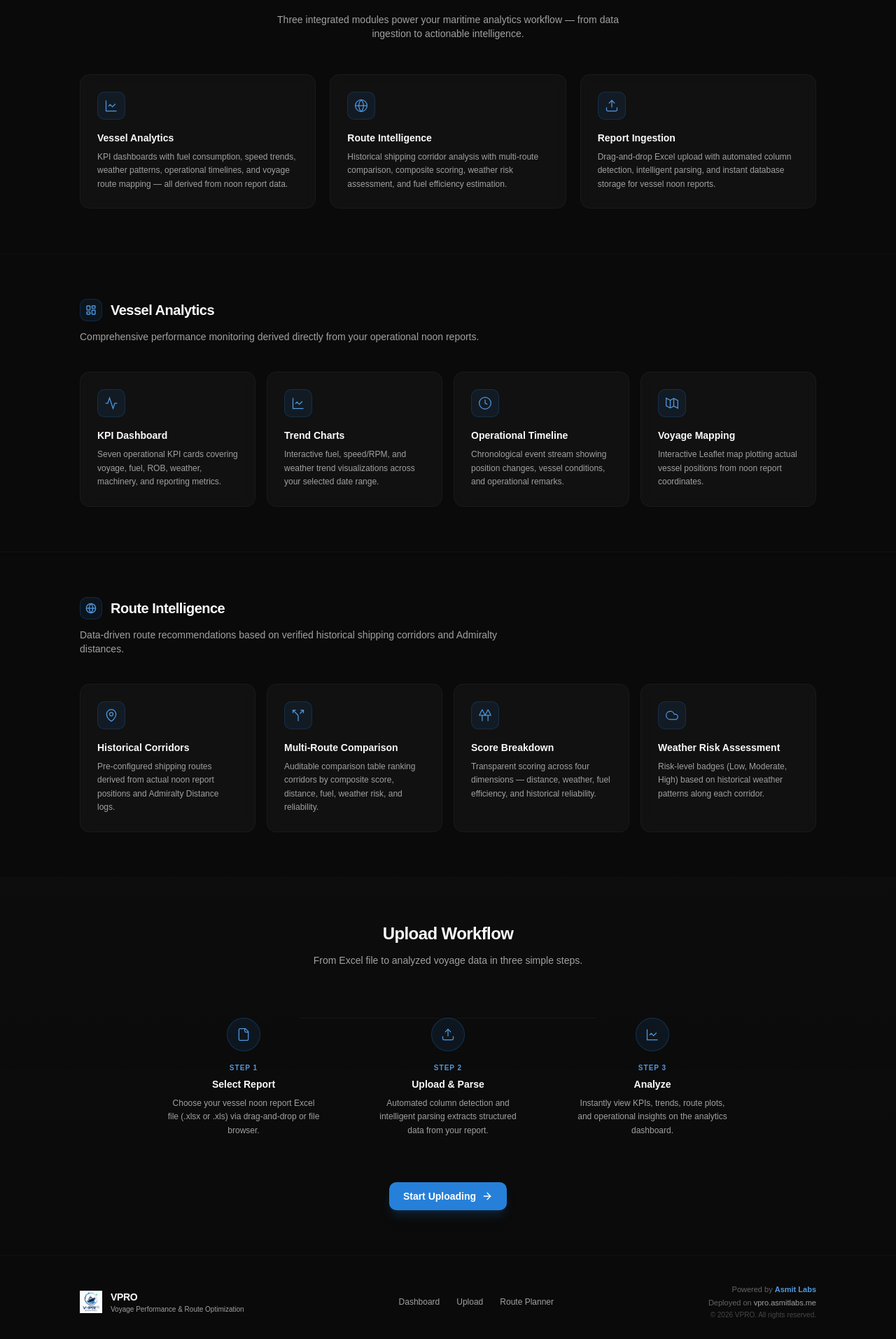
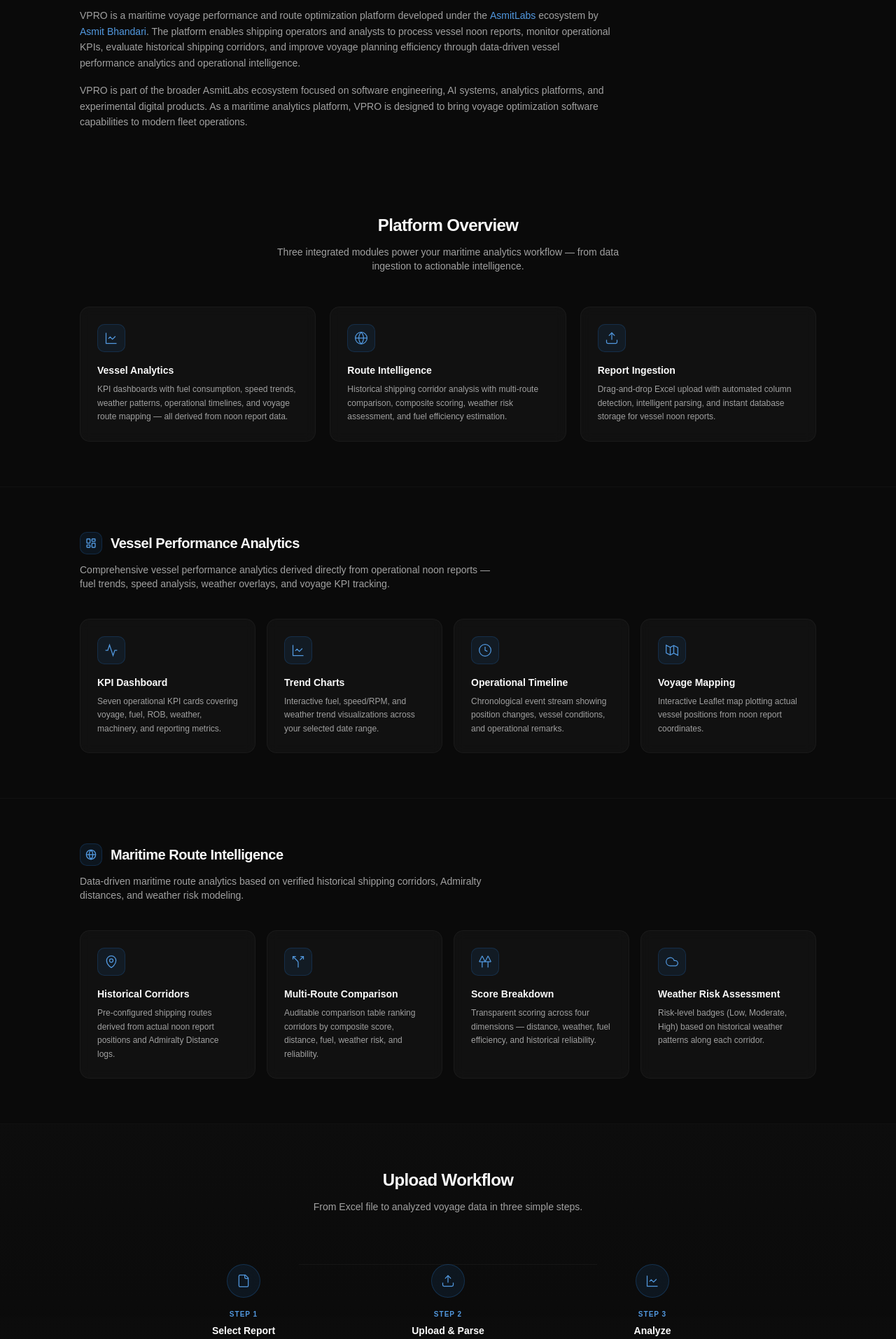
Before and after one commit to AsmitBhandari/Vessel-Performance-System, a React (Vite) app in the folder frontend/: page / in a window 1280 px wide. Shown: the part 867-2780 px from the top of the page at 70% size. Built offline with nearby package versions, Linux system fonts and the light colour scheme; no server answers.

Commit message:
seo(frontend): integrate structured data, meta tags, and entity relationships

```diff
--- a/frontend/index.html
+++ b/frontend/index.html
@@ -5,27 +5,92 @@
     <link rel="icon" type="image/png" href="/logo.png" />
     <link rel="apple-touch-icon" href="/logo.png" />
     <meta name="viewport" content="width=device-width, initial-scale=1.0" />
+    <meta name="theme-color" content="#0f172a" />
+
+    <!-- Robots & Crawlability -->
+    <meta name="robots" content="index, follow" />
+    <meta name="googlebot" content="index, follow" />
+    <link rel="canonical" href="https://vpro.asmitlabs.me/" />
+
+    <!-- Asset Preload -->
+    <link rel="preload" as="image" href="/logo.png" />
 
     <!-- Primary Meta Tags -->
-    <title>VPRO — Voyage Performance &amp; Route Optimization</title>
-    <meta name="title" content="VPRO — Voyage Performance &amp; Route Optimization" />
+    <title>VPRO | Maritime Voyage Performance &amp; Route Optimization Platform</title>
+    <meta name="title" content="VPRO | Maritime Voyage Performance &amp; Route Optimization Platform" />
     <meta name="description" content="VPRO (Voyage Performance &amp; Route Optimization) is a professional maritime analytics platform. Optimize vessel performance, track fuel efficiency trends, ingest noon reports, and plan historical shipping corridors." />
     <meta name="keywords" content="VPRO, vessel performance, voyage optimization, route planning, noon reports, maritime analytics, fuel efficiency, shipping corridors" />
-    <meta name="author" content="Asmit Labs" />
+    <meta name="author" content="Asmit Bhandari — AsmitLabs Ecosystem" />
 
     <!-- Open Graph / Facebook -->
     <meta property="og:type" content="website" />
+    <meta property="og:site_name" content="VPRO" />
     <meta property="og:url" content="https://vpro.asmitlabs.me/" />
-    <meta property="og:title" content="VPRO — Voyage Performance &amp; Route Optimization" />
+    <meta property="og:title" content="VPRO | Maritime Voyage Performance &amp; Route Optimization Platform" />
     <meta property="og:description" content="Optimize vessel performance, track fuel efficiency trends, ingest noon reports, and plan historical shipping corridors." />
     <meta property="og:image" content="https://vpro.asmitlabs.me/logo.png" />
 
     <!-- Twitter -->
     <meta property="twitter:card" content="summary_large_image" />
     <meta property="twitter:url" content="https://vpro.asmitlabs.me/" />
-    <meta property="twitter:title" content="VPRO — Voyage Performance &amp; Route Optimization" />
+    <meta property="twitter:title" content="VPRO | Maritime Voyage Performance &amp; Route Optimization Platform" />
     <meta property="twitter:description" content="Optimize vessel performance, track fuel efficiency trends, ingest noon reports, and plan historical shipping corridors." />
     <meta property="twitter:image" content="https://vpro.asmitlabs.me/logo.png" />
+
+    <!-- Future SEO Architecture Comments:
+         - Future SEO enhancement: Consider React Helmet or SSR migration for route-level metadata.
+         - Future improvement: Next.js or Astro migration could improve route indexing performance.
+    -->
+
+    <!-- Structured Data: SoftwareApplication -->
+    <script type="application/ld+json">
+    {
+      "@context": "https://schema.org",
+      "@type": "SoftwareApplication",
+      "name": "VPRO",
+      "applicationCategory": "BusinessApplication",
+      "operatingSystem": "Web",
+      "url": "https://vpro.asmitlabs.me",
+      "creator": {
+        "@type": "Person",
+        "name": "Asmit Bhandari",
+        "url": "https://asmitlabs.me"
+      },
+      "publisher": {
+        "@type": "Organization",
+        "name": "AsmitLabs",
+        "url": "https://asmitlabs.me"
+      },
+      "description": "VPRO is a maritime voyage performance and route optimization platform for vessel analytics, fuel efficiency monitoring, noon report ingestion, operational intelligence, and historical shipping corridor analysis.",
+      "sameAs": [
+        "https://github.com/AsmitBhandari",
+        "https://www.linkedin.com/in/asmit-bhandari-841578331/"
+      ]
+    }
+    </script>
+
+    <!-- Structured Data: Organization -->
+    <script type="application/ld+json">
+    {
+      "@context": "https://schema.org",
+      "@type": "Organization",
+      "name": "AsmitLabs",
+      "url": "https://asmitlabs.me",
+      "founder": {
+        "@type": "Person",
+        "name": "Asmit Bhandari",
+        "sameAs": [
+          "https://github.com/AsmitBhandari",
+          "https://www.linkedin.com/in/asmit-bhandari-841578331/"
+        ]
+      },
+      "sameAs": [
+        "https://vpro.asmitlabs.me",
+        "https://github.com/AsmitBhandari",
+        "https://www.linkedin.com/in/asmit-bhandari-841578331/"
+      ]
+    }
+    </script>
   </head>
   <body>
     <div id="app"></div>
--- a/frontend/src/hooks/usePageTitle.ts
+++ b/frontend/src/hooks/usePageTitle.ts
@@ -4,8 +4,8 @@
  * Sets the browser tab title to `${title} - VPRO` on mount.
  * Reacts to title changes.
  */
-export function usePageTitle(title: string) {
+export function usePageTitle(title: string, isFullTitle: boolean = false) {
   useEffect(() => {
-    document.title = `${title} - VPRO`;
-  }, [title]);
+    document.title = isFullTitle ? title : `${title} | VPRO`;
+  }, [title, isFullTitle]);
 }
--- a/frontend/src/layouts/AppLayout.tsx
+++ b/frontend/src/layouts/AppLayout.tsx
@@ -25,7 +25,7 @@
             <img
               src="/logo.png"
               className="h-8 w-auto object-contain transition-transform duration-200 group-hover:scale-105"
-              alt="V-PRO Logo"
+              alt="VPRO Maritime Analytics Platform Logo"
             />
             <div>
               <h1 className="text-sm font-bold tracking-tight leading-none">
--- a/frontend/src/pages/HomePage.tsx
+++ b/frontend/src/pages/HomePage.tsx
@@ -67,10 +67,9 @@
 
 // ── Main Page ───────────────────────────────────────────────────────────────
 
-// ── Main Page ───────────────────────────────────────────────────────────────
-
 export default function HomePage() {
-  usePageTitle("Home");
+  // Full official product title for search engine indexing
+  usePageTitle("VPRO | Maritime Voyage Performance & Route Optimization Platform", true);
 
   return (
     <div className="min-h-screen">
@@ -86,7 +85,7 @@
             <img
               src="/logo.png"
               className="h-16 w-auto object-contain mb-4"
-              alt="V-PRO Logo"
+              alt="VPRO Maritime Analytics Platform Logo"
             />
             <div className="inline-flex items-center gap-2 px-3 py-1.5 rounded-full bg-[hsl(210,70%,50%)]/10 border border-[hsl(210,70%,50%)]/20">
               <span className="text-[11px] font-bold uppercase tracking-wider text-[hsl(210,70%,60%)]">
@@ -151,10 +150,49 @@
         </div>
       </section>
 
+      {/* ── About VPRO ─────────────────────────────────────────────────────── */}
+      <section id="about-vpro" className="border-t border-border/30" aria-labelledby="about-vpro-heading">
+        <div className="max-w-[1100px] mx-auto px-4 sm:px-6 py-14">
+          <div className="max-w-[760px]">
+            <h2 id="about-vpro-heading" className="text-xl font-bold tracking-tight mb-4">
+              About VPRO
+            </h2>
+            <p className="text-sm text-muted-foreground leading-relaxed mb-4">
+              VPRO is a maritime voyage performance and route optimization platform developed under the{" "}
+              <a
+                href="https://asmitlabs.me"
+                target="_blank"
+                rel="noopener noreferrer"
+                className="text-[hsl(210,70%,60%)] hover:text-[hsl(210,70%,50%)] transition-colors font-medium"
+              >
+                AsmitLabs
+              </a>{" "}
+              ecosystem by{" "}
+              <a
+                href="https://github.com/AsmitBhandari"
+                target="_blank"
+                rel="noopener noreferrer"
+                className="text-[hsl(210,70%,60%)] hover:text-[hsl(210,70%,50%)] transition-colors font-medium"
+              >
+                Asmit Bhandari
+              </a>.
+              The platform enables shipping operators and analysts to process vessel noon reports, monitor
+              operational KPIs, evaluate historical shipping corridors, and improve voyage planning efficiency
+              through data-driven vessel performance analytics and operational intelligence.
+            </p>
+            <p className="text-sm text-muted-foreground leading-relaxed">
+              VPRO is part of the broader AsmitLabs ecosystem focused on software engineering, AI systems,
+              analytics platforms, and experimental digital products. As a maritime analytics platform, VPRO
+              is designed to bring voyage optimization software capabilities to modern fleet operations.
+            </p>
+          </div>
+        </div>
+      </section>
+
       {/* ── Platform Overview ──────────────────────────────────────────────── */}
-      <section className="max-w-[1100px] mx-auto px-4 sm:px-6 py-16">
+      <section id="platform-overview" className="max-w-[1100px] mx-auto px-4 sm:px-6 py-16" aria-labelledby="platform-overview-heading">
         <div className="text-center mb-12">
-          <h2 className="text-2xl font-bold tracking-tight mb-3">
+          <h2 id="platform-overview-heading" className="text-2xl font-bold tracking-tight mb-3">
             Platform Overview
           </h2>
           <p className="text-sm text-muted-foreground max-w-[500px] mx-auto">
@@ -200,7 +238,7 @@
       </section>
 
       {/* ── Vessel Analytics Features ──────────────────────────────────────── */}
-      <section className="border-t border-border/30">
+      <section id="vessel-analytics" className="border-t border-border/30" aria-labelledby="vessel-analytics-heading">
         <div className="max-w-[1100px] mx-auto px-4 sm:px-6 py-16">
           <div className="flex items-center gap-3 mb-3">
             <div className="size-8 rounded-lg bg-[hsl(210,70%,50%)]/10 border border-[hsl(210,70%,50%)]/20 flex items-center justify-center">
@@ -211,12 +249,12 @@
                 <rect width="7" height="5" x="3" y="16" rx="1" />
               </svg>
             </div>
-            <h2 className="text-xl font-bold tracking-tight">
-              Vessel Analytics
+            <h2 id="vessel-analytics-heading" className="text-xl font-bold tracking-tight">
+              Vessel Performance Analytics
             </h2>
           </div>
           <p className="text-sm text-muted-foreground mb-10 max-w-[600px]">
-            Comprehensive performance monitoring derived directly from your operational noon reports.
+            Comprehensive vessel performance analytics derived directly from operational noon reports — fuel trends, speed analysis, weather overlays, and voyage KPI tracking.
           </p>
 
           <div className="grid grid-cols-1 sm:grid-cols-2 lg:grid-cols-4 gap-4">
@@ -245,7 +283,7 @@
       </section>
 
       {/* ── Route Intelligence Features ────────────────────────────────────── */}
-      <section className="border-t border-border/30">
+      <section id="route-intelligence" className="border-t border-border/30" aria-labelledby="route-intelligence-heading">
         <div className="max-w-[1100px] mx-auto px-4 sm:px-6 py-16">
           <div className="flex items-center gap-3 mb-3">
             <div className="size-8 rounded-lg bg-[hsl(210,70%,50%)]/10 border border-[hsl(210,70%,50%)]/20 flex items-center justify-center">
@@ -255,12 +293,12 @@
                 <path d="M2 12h20" />
               </svg>
             </div>
-            <h2 className="text-xl font-bold tracking-tight">
-              Route Intelligence
+            <h2 id="route-intelligence-heading" className="text-xl font-bold tracking-tight">
+              Maritime Route Intelligence
             </h2>
           </div>
           <p className="text-sm text-muted-foreground mb-10 max-w-[600px]">
-            Data-driven route recommendations based on verified historical shipping corridors and Admiralty distances.
+            Data-driven maritime route analytics based on verified historical shipping corridors, Admiralty distances, and weather risk modeling.
           </p>
 
           <div className="grid grid-cols-1 sm:grid-cols-2 lg:grid-cols-4 gap-4">
@@ -289,7 +327,7 @@
       </section>
 
       {/* ── Upload Workflow ─────────────────────────────────────────────────── */}
-      <section className="border-t border-border/30 bg-gradient-to-b from-muted/10 to-transparent">
+      <section id="upload-workflow" className="border-t border-border/30 bg-gradient-to-b from-muted/10 to-transparent">
         <div className="max-w-[900px] mx-auto px-4 sm:px-6 py-16 text-center">
           <h2 className="text-2xl font-bold tracking-tight mb-3">
             Upload Workflow
@@ -360,7 +398,7 @@
               <img
                 src="/logo.png"
                 className="h-8 w-auto object-contain"
-                alt="V-PRO Logo"
+                alt="VPRO Maritime Analytics Platform Logo"
               />
               <div>
                 <p className="text-sm font-bold tracking-tight">VPRO</p>
@@ -377,24 +415,49 @@
               <Link to="/route-planner" className="hover:text-foreground transition-colors">Route Planner</Link>
             </div>
 
-            {/* Meta */}
-            <div className="text-center sm:text-right">
-              <p className="text-[11px] text-muted-foreground/60">
-                Powered by{" "}
+            {/* Entity attribution + Social */}
+            <div className="text-center sm:text-right space-y-1.5">
+              <p className="text-[11px] text-muted-foreground/70 leading-snug">
+                VPRO is part of the{" "}
                 <a
                   href="https://asmitlabs.me"
                   target="_blank"
                   rel="noopener noreferrer"
                   className="text-[hsl(210,70%,60%)] hover:text-[hsl(210,70%,50%)] font-semibold transition-colors"
                 >
-                  Asmit Labs
+                  AsmitLabs
+                </a>{" "}
+                technology ecosystem created by Asmit Bhandari.
+              </p>
+              <div className="flex items-center justify-center sm:justify-end gap-3">
+                <a
+                  href="https://github.com/AsmitBhandari"
+                  target="_blank"
+                  rel="noopener noreferrer"
+                  aria-label="Asmit Bhandari on GitHub"
+                  className="text-muted-foreground/50 hover:text-muted-foreground transition-colors"
+                >
+                  <svg xmlns="http://www.w3.org/2000/svg" viewBox="0 0 24 24" fill="currentColor" className="size-4">
+                    <path d="M12 2C6.477 2 2 6.484 2 12.017c0 4.425 2.865 8.18 6.839 9.504.5.092.682-.217.682-.483 0-.237-.008-.868-.013-1.703-2.782.605-3.369-1.343-3.369-1.343-.454-1.158-1.11-1.466-1.11-1.466-.908-.62.069-.608.069-.608 1.003.07 1.531 1.032 1.531 1.032.892 1.53 2.341 1.088 2.91.832.092-.647.35-1.088.636-1.338-2.22-.253-4.555-1.113-4.555-4.951 0-1.093.39-1.988 1.029-2.688-.103-.253-.446-1.272.098-2.65 0 0 .84-.27 2.75 1.026A9.564 9.564 0 0 1 12 6.844a9.59 9.59 0 0 1 2.504.337c1.909-1.296 2.747-1.027 2.747-1.027.546 1.379.202 2.398.1 2.651.64.7 1.028 1.595 1.028 2.688 0 3.848-2.339 4.695-4.566 4.943.359.309.678.92.678 1.855 0 1.338-.012 2.419-.012 2.747 0 .268.18.58.688.482A10.02 10.02 0 0 0 22 12.017C22 6.484 17.522 2 12 2z" />
+                  </svg>
                 </a>
-              </p>
-              <p className="text-[11px] text-muted-foreground/60 mt-0.5">
+                <a
+                  href="https://www.linkedin.com/in/asmit-bhandari-841578331/"
+                  target="_blank"
+                  rel="noopener noreferrer"
+                  aria-label="Asmit Bhandari on LinkedIn"
+                  className="text-muted-foreground/50 hover:text-muted-foreground transition-colors"
+                >
+                  <svg xmlns="http://www.w3.org/2000/svg" viewBox="0 0 24 24" fill="currentColor" className="size-4">
+                    <path d="M20.447 20.452h-3.554v-5.569c0-1.328-.027-3.037-1.852-3.037-1.853 0-2.136 1.445-2.136 2.939v5.667H9.351V9h3.414v1.561h.046c.477-.9 1.637-1.85 3.37-1.85 3.601 0 4.267 2.37 4.267 5.455v6.286zM5.337 7.433a2.062 2.062 0 0 1-2.063-2.065 2.064 2.064 0 1 1 2.063 2.065zm1.782 13.019H3.555V9h3.564v11.452zM22.225 0H1.771C.792 0 0 .774 0 1.729v20.542C0 23.227.792 24 1.771 24h20.451C23.2 24 24 23.227 24 22.271V1.729C24 .774 23.2 0 22.222 0h.003z" />
+                  </svg>
+                </a>
+              </div>
+              <p className="text-[11px] text-muted-foreground/60">
                 Deployed on <span className="text-muted-foreground font-medium">vpro.asmitlabs.me</span>
               </p>
-              <p className="text-[10px] text-muted-foreground/40 mt-0.5">
-                © {new Date().getFullYear()} VPRO. All rights reserved.
+              <p className="text-[10px] text-muted-foreground/40">
+                &copy; {new Date().getFullYear()} VPRO. All rights reserved.
               </p>
             </div>
           </div>
```
Also changed, not shown: 1 other file (tests, documents, lock files or other folders).
